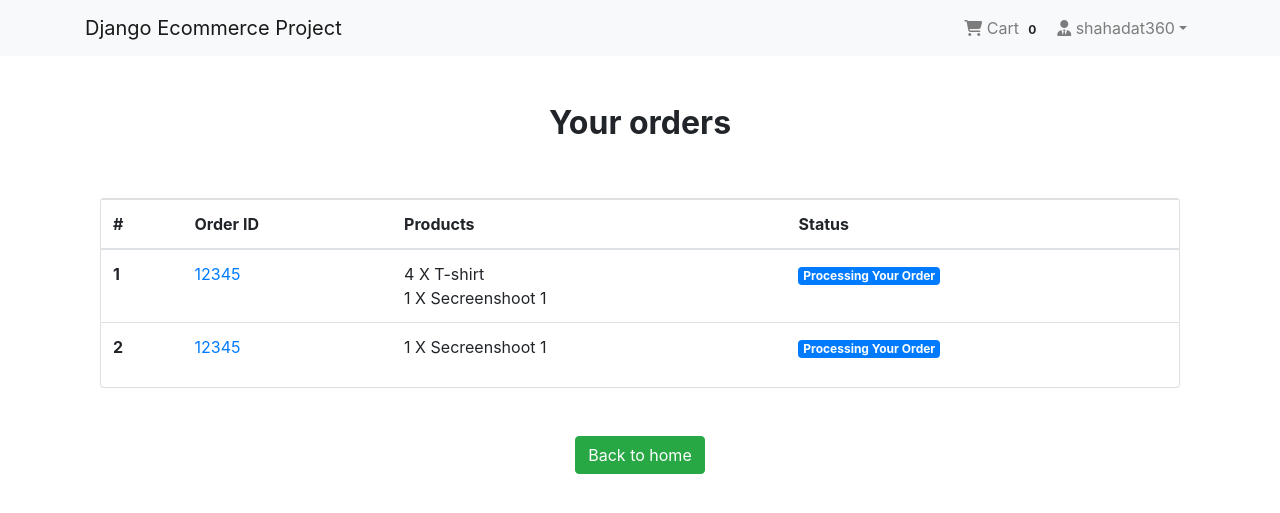
After one commit to Shahadat-360/Ecommerce_Project, a Django app: page /payment/orders/ in a window 1280 px wide. The commit adds this page. Shown: the top 513 px of the page. Run offline with Django 5.2, Linux system fonts and the light colour scheme; a user stored in the database is signed in; data comes from the database, SQL or seed files in the repository; both versions use the stored data as it was after the commit; some libraries are stand-ins or nearby versions.

Commit message:
Order Page

```diff
--- /dev/null
+++ b/App_Payment/templates/App_Payment/order.html
@@ -0,0 +1,39 @@
+{% extends  'base.html' %}
+{% block body_block %}
+    <div class="container mt-5">
+        <h2 class="text-center"><strong>Your orders</strong></h2>
+        <div class="row">
+            <div class="col-md-12">
+                <div class="card mt-5" style="height: auto">
+                    <div class="table-responsive">
+                        <table class="table">
+                            <thead>
+                                <tr>
+                                    <th scope="col">#</th>
+                                    <th scope="col">Order ID</th>
+                                    <th scope="col">Products</th>
+                                    <th scope="col">Status</th>
+                                </tr>
+                            </thead>
+                            <tbody>
+                                {% for order in orders %}
+                                    <tr>
+                                        <th scope="row">{{ forloop.counter }}</th>
+                                        <td><a href="">{{ order.order_id }}</a></td>
+                                        <td>
+                                            {% for item in order.order_items.all %}{{ item }}<br>{% endfor %}
+                                        </td>
+                                        <td><span class="badge badge-primary">Processing Your Order</span></td>
+                                    </tr>
+                                {% endfor %}
+                            </tbody>
+                        </table>
+                    </div>
+                </div>
+            </div>
+            <div class="col-md-12 mt-5 text-center">
+                <a href="{% url 'App_Shop:index' %}" class="btn btn-success">Back to home</a>
+            </div>
+        </div>
+    </div>
+{% endblock %}
--- a/App_Payment/urls.py
+++ b/App_Payment/urls.py
@@ -6,5 +6,6 @@ urlpatterns = [
     path('checkout/', views.checkout, name='checkout'),
     path('pay/', views.payment, name='payment'),
     path('status/',views.complete_payment, name='complete_payment'),
-    path('purchase/<val_id>/<tran_id>/', views.purchase, name='purchase')
+    path('purchase/<val_id>/<tran_id>/', views.purchase, name='purchase'),
+    path('orders/',views.order_view,name='orders')
 ]
--- a/App_Payment/views.py
+++ b/App_Payment/views.py
@@ -112,3 +112,14 @@ def purchase(request, val_id, tran_id):
         item.purchased = True
         item.save()
     return redirect('App_Shop:index')
+
+
+@login_required
+def order_view(request):
+    try:
+        orders = Order.objects.filter(user=request.user, ordered=True)
+        context = {'orders': orders}
+    except:
+        messages.warning(request, f'You don\'t have an active order')
+        return redirect('App_Shop:index')
+    return render(request, 'App_Payment/order.html', context=context)
--- a/templates/navbar.html
+++ b/templates/navbar.html
@@ -18,7 +18,7 @@
                         aria-expanded="false"><i class="fa fa-user-tie"></i>  {{ request.user.profile.username }}</a>
                         <div class="dropdown-menu" aria-labelledby="navbarDropdown">
                             <a href="{% url 'App_Login:profile' %}" class="dropdown-item">Profile</a>
-                            <a href="" class="dropdown-item">Orders</a>
+                            <a href="{% url 'App_Payment:orders' %}" class="dropdown-item">Orders</a>
                             <div class="dropdown-divider"></div>
                             <a href="{% url 'App_Login:logout' %}" class="dropdown-item">Logout</a>
                         </div>
```
Also changed, not shown: App_Payment/templates/App_Payment/complete.html (deleted, +0 -10 lines), db.sqlite3.
